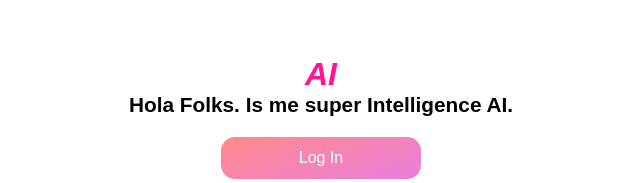
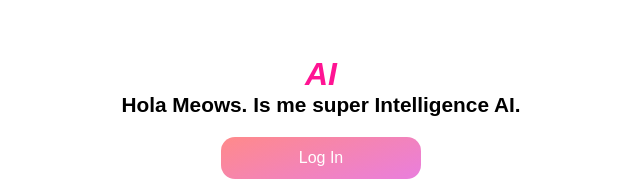
Before and after one commit to Alice7-7/AI-UI-, a plain HTML site: page index.html in a window 1280 px wide. Shown: the part 144-327 px from the top of the page, without its empty margins (319-959 px from the left). Drawn offline with Linux system fonts and the light colour scheme.

Commit message:
added meow

```diff
--- a/index.html
+++ b/index.html
@@ -71,7 +71,7 @@
 
     <div class="logIn-container">
         <h1>AI</h1>
-        <p>Hola Folks. Is me super Intelligence AI.</p>
+        <p>Hola Meows. Is me super Intelligence AI.</p>
             <a href="" class="log">Log In</a>
             <a href="" class="btn">Register</a>
             <a href="" class="forget">Forget your password</a>
```
